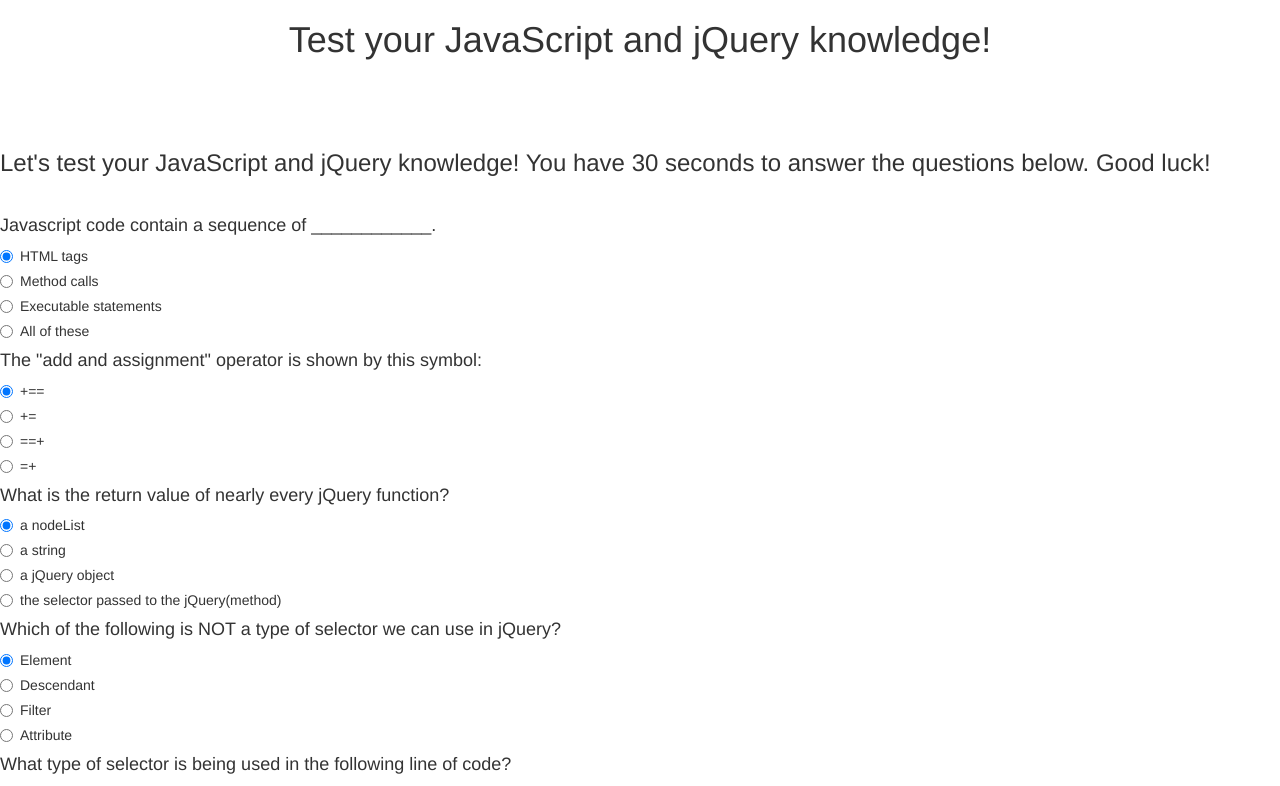
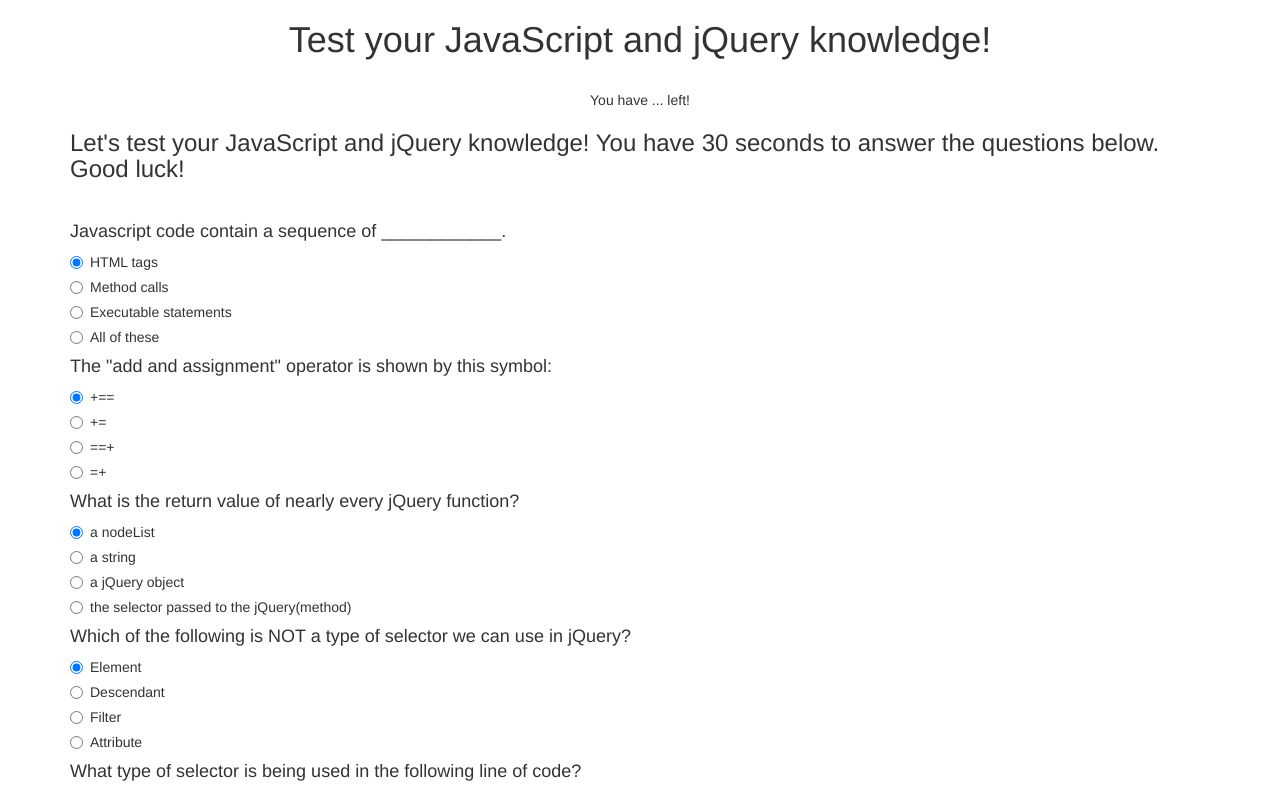
Before and after one commit to jasminepkim/TriviaGame, a plain HTML site: page index.html in a window 1280 px wide. Both pictures are taken after a click on the link "START". Shown: the top 786 px of the page. Drawn offline with nearby package versions, Linux system fonts and the light colour scheme.

Commit message:
Draft on 8/23 @ 3:13pm
Before attempting to move q's over from HTML to JS and creating hide and show functions in JS

```diff
--- a/assets/css/style.css
+++ b/assets/css/style.css
@@ -2,7 +2,9 @@
     background-color: lightgray;
 }
 
-.wrapper {
+.title,
+.startbutton,
+.end {
    text-align: center;
     margin: 0 auto;
 }
--- a/assets/javascript/app.js
+++ b/assets/javascript/app.js
@@ -1,19 +1,50 @@
 // VARIABLES
-var hideStart;
+var startPage;
+var mainPage;
+var endPage;
 var showClock;
 var correct;
 var incorrect;
 var unanswered;
 
+// ***MOVE HTML QUESTIONS OVER TO JS!***
+
+// The questions and DONE button are hidden until the user clicks the START button
+startPage = $(".container").hide();
+startPage = $("#donebtn").hide();
+endPage = $(".results").hide();
+
+// Buttons for the user to use to begin and end the game
 $("#startbtn").click(startGame);
+$("#donebtn").click(seeResults);
+
+// ***CREATE "HIDE" AND "SHOW" FUNCTIONS AND CALL THEM INSTEAD!!!***
 
 // FUNCTIONS
 function startGame() {
-    hideStart = $("#startbtn").hide();
-    // showClock = $("#startbtn").text("<p>You have" + "..." + "left</p>");
+    mainPage = $("#startbtn").hide();
+    mainPage = $(".container").show();
+    mainPage = $("#donebtn").show();
+    showClock = $(".startbutton").text("You have ... left!");
+    endPage = $(".results").hide();
     // hideStart = $("#startbtn").hide(1000, startGame);
     // currently stuck in an infinite loop when refreshing AFTER start button has been pressed....
 }
+
+// When the user is ready to submit their answers:
+function seeResults() {
+    endPage = $(".container").hide();
+    endPage = $("#donebtn").hide();
+    endPage = $(".startbutton").hide();
+    endPage = $(".results").show();
+}
+
+// function hideStuff() {
+//     startPage = $(".container").hide();
+//     startPage = $("#donebtn").hide();
+//     mainPage = $("#startbtn").hide();
+//     endPage = $(".header2").hide();
+// }
 
 // needs to show time counter to start the game
 
--- a/index.html
+++ b/index.html
@@ -13,13 +13,16 @@
 
 <body>
     <!-- Page 1 // START -->
-    <div class="wrapper">
+    <div class="title">
         <h1>Test your JavaScript and jQuery knowledge!</h1>
         <br>
+    </div>
+    <div class="startbutton">
         <a href="#" id="startbtn" class="btn btn-primary btn-lg">START</a>
         <br><br>
     </div>
 
+    <div class="container">
         <!-- Page 2 // PLAY -->
         <h3>
             <p>Let's test your JavaScript and jQuery knowledge! You have 30 seconds to answer the questions below. Good luck!</p>
@@ -171,9 +174,19 @@
             Attribute
             </label>
         </div>
+    </div>
 
     <br>
+
+    <div class="results">
+        <h3><span>Correct: </span></h3>
+        <h3><span>Incorrect: </span></h3>
+        <h3><span>Unanswered: </span></h3>
+    </div>
+
+    <div class="end">
         <a href="#" id="donebtn" class="btn btn-primary btn-lg">DONE</a>
+    </div>
 
     <!-- Bootswatch -->
     <link rel="stylesheet" href="https://maxcdn.bootstrapcdn.com/bootstrap/3.3.7/css/bootstrap.min.css">
```
Lines whose indentation alone changed are shown as unchanged.
